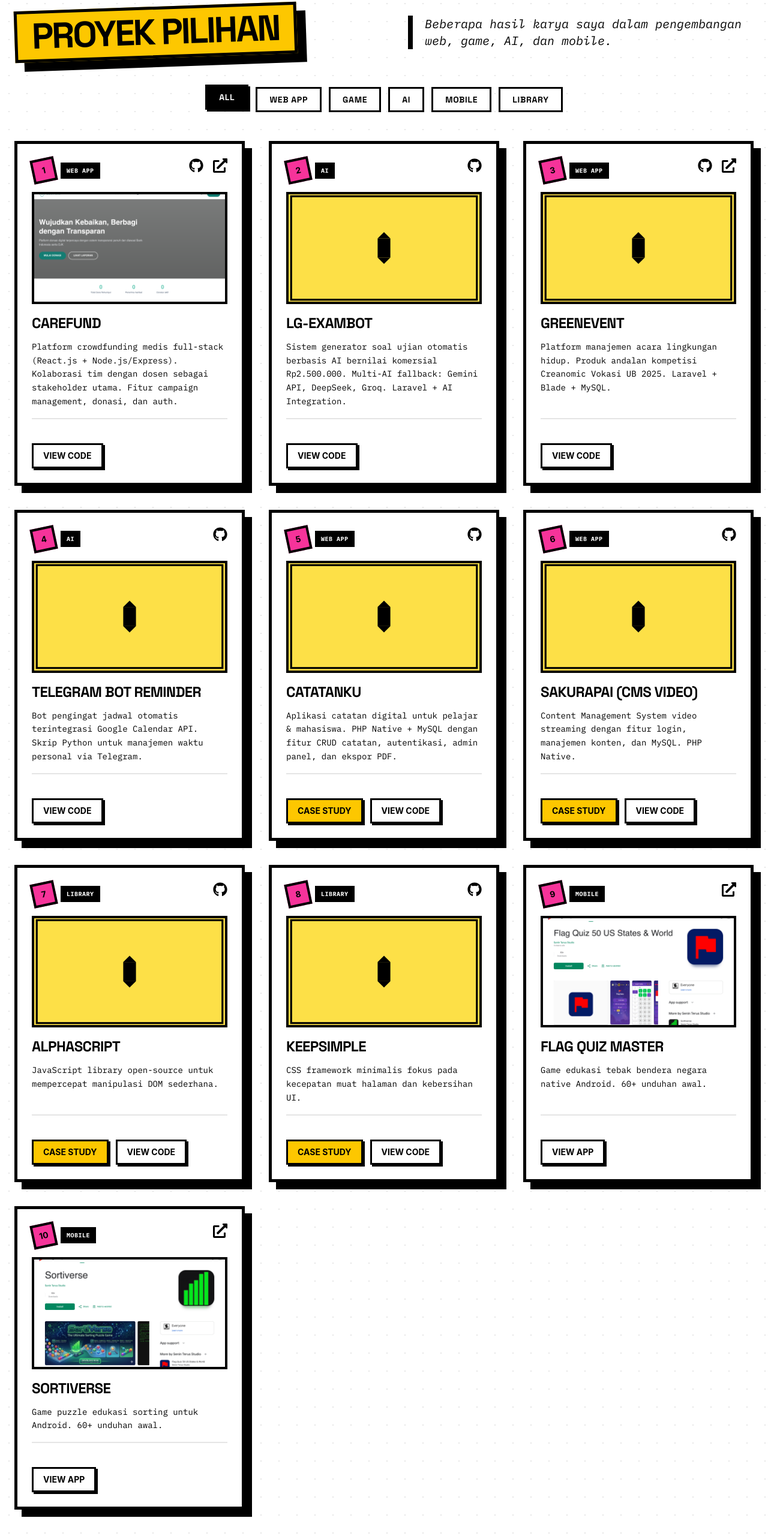
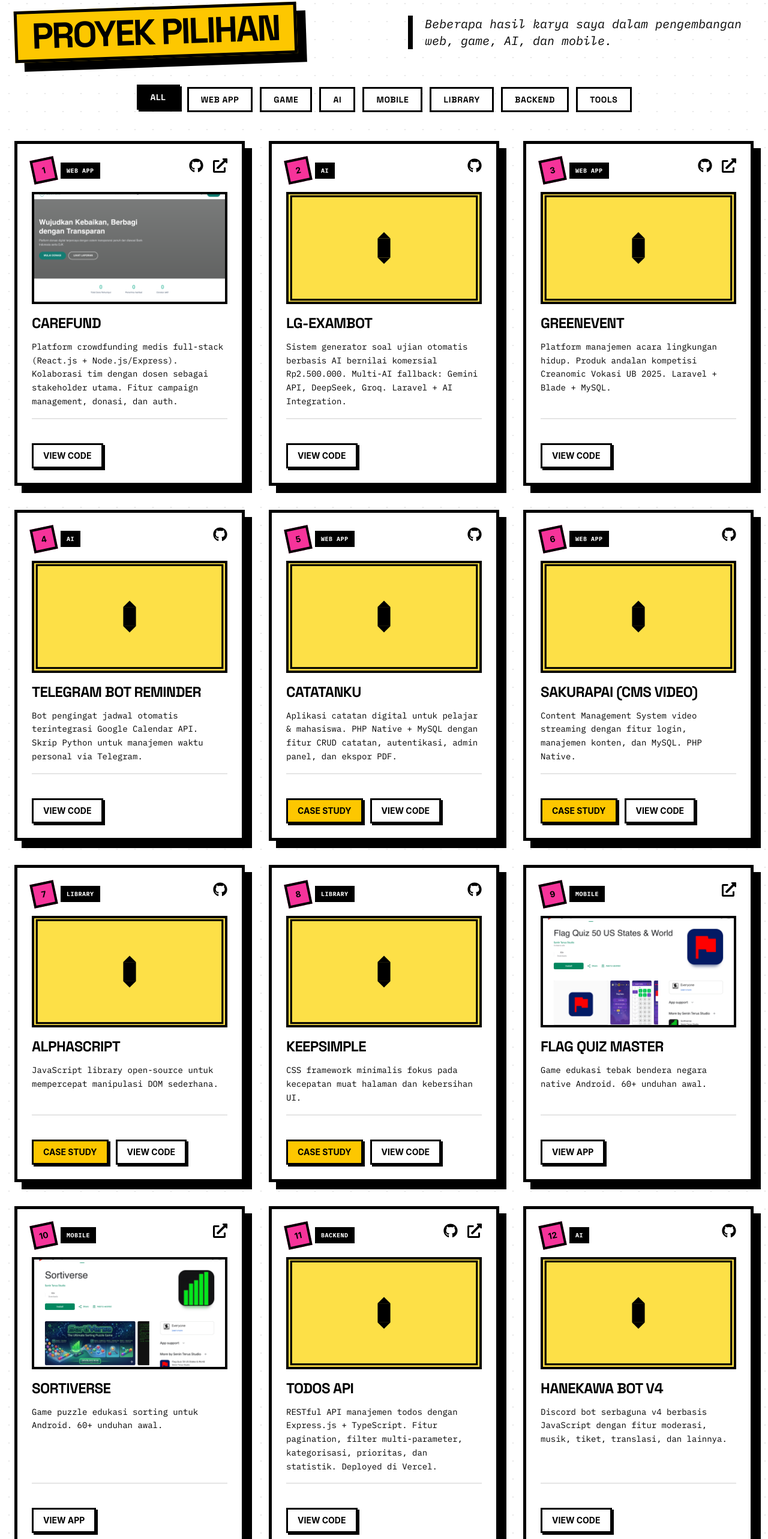
Before and after one commit to sternnaufal/sternnaufal.github.io, a React (Vite) app: page / in a window 1280 px wide. Shown: the part 767-3333 px from the top of the page at 60% size. Built offline with nearby package versions, Linux system fonts and the light colour scheme.

Commit message:
Add new project categories and entries to portfolio data

```diff
--- a/src/data/portfolioData.js
+++ b/src/data/portfolioData.js
@@ -1,4 +1,4 @@
-export const projectCategories = ['All', 'Web App', 'Game', 'AI', 'Mobile', 'Library']
+export const projectCategories = ['All', 'Web App', 'Game', 'AI', 'Mobile', 'Library', 'Backend', 'Tools']
 
 export const projects = [
   {
@@ -78,6 +78,28 @@ export const projects = [
     github: null,
     live: 'https://play.google.com/store/apps/details?id=com.seninterus.sortiverse',
     image: '/images/projects/sortiverse.png'
+  },
+  {
+    title: 'Todos API',
+    category: 'Backend',
+    description: 'RESTful API manajemen todos dengan Express.js + TypeScript. Fitur pagination, filter multi-parameter, kategorisasi, prioritas, dan statistik. Deployed di Vercel.',
+    github: 'https://github.com/sternnaufal/api',
+    live: 'https://api-three-self-56.vercel.app/',
+    image: '/images/project-placeholder.svg'
+  },
+  {
+    title: 'Hanekawa Bot v4',
+    category: 'AI',
+    description: 'Discord bot serbaguna v4 berbasis JavaScript dengan fitur moderasi, musik, tiket, translasi, dan lainnya.',
+    github: 'https://github.com/sternnaufal/hanekawa-bot-v4',
+    image: '/images/project-placeholder.svg'
+  },
+  {
+    title: 'Sterntools',
+    category: 'Tools',
+    description: 'Koleksi shell script dan tools untuk otomatisasi, sysadmin, dan produktivitas daily-use.',
+    github: 'https://github.com/sternnaufal/sterntools',
+    image: '/images/project-placeholder.svg'
   }
 ]
 
```
